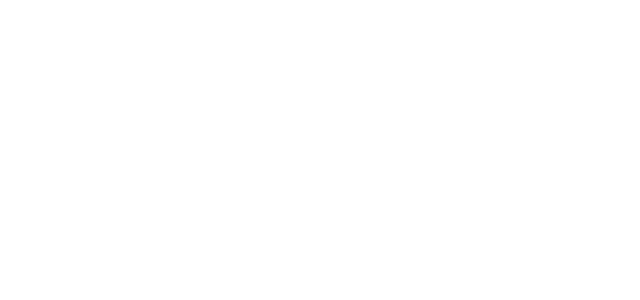
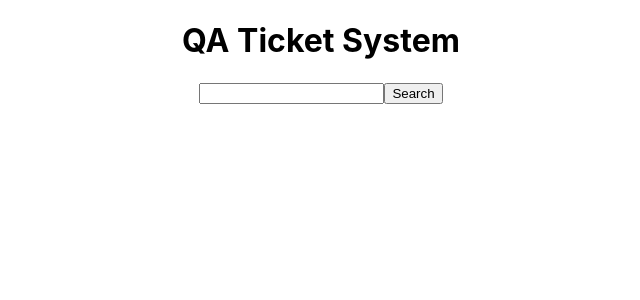
Before and after one commit to makhdoomshabir/Final-Project, a React (Create React App) app in the folder frontend/: page / in a window 1280 px wide. Shown: the top 300 px of the page, without its empty margins (319-959 px from the left). Built offline with nearby package versions, Linux system fonts and the light colour scheme.

Commit message:
Created component for header and search bar

```diff
--- a/frontend/src/App.js
+++ b/frontend/src/App.js
@@ -1,11 +1,15 @@
 import React from 'react';
-import logo from './logo.svg';
 import './App.css';
+import Header from './Components/Header';
+import './Components/SearchBar'
+import SearchBar from './Components/SearchBar';
+
 
 function App() {
   return (
     <div className="App">
-
+      <Header/>
+      <SearchBar/>
     </div>
   );
 }
--- /dev/null
+++ b/frontend/src/Components/Header.js
@@ -0,0 +1,12 @@
+import React from 'react';
+
+const Header = () => {
+
+  return (
+<header>
+ <h1>QA Ticket System</h1>
+</header>
+  );
+};
+
+export default Header;
--- /dev/null
+++ b/frontend/src/Components/NewTicketForm.js
@@ -0,0 +1 @@
+import React from 'react';
--- /dev/null
+++ b/frontend/src/Components/SearchBar.js
@@ -0,0 +1,13 @@
+import React from 'react';
+
+const SearchBar = () => {
+
+  return (
+<form>
+  <input type="text"/>
+  <button type="submit">Search</button>
+</form>
+  );
+};
+
+export default SearchBar;
```
Also changed, not shown: frontend/src/Components/Footer.js (added), frontend/src/Components/ViewTicket.js (added), frontend/src/logo.svg (deleted), 1 other file (tests, documents, lock files or other folders).
